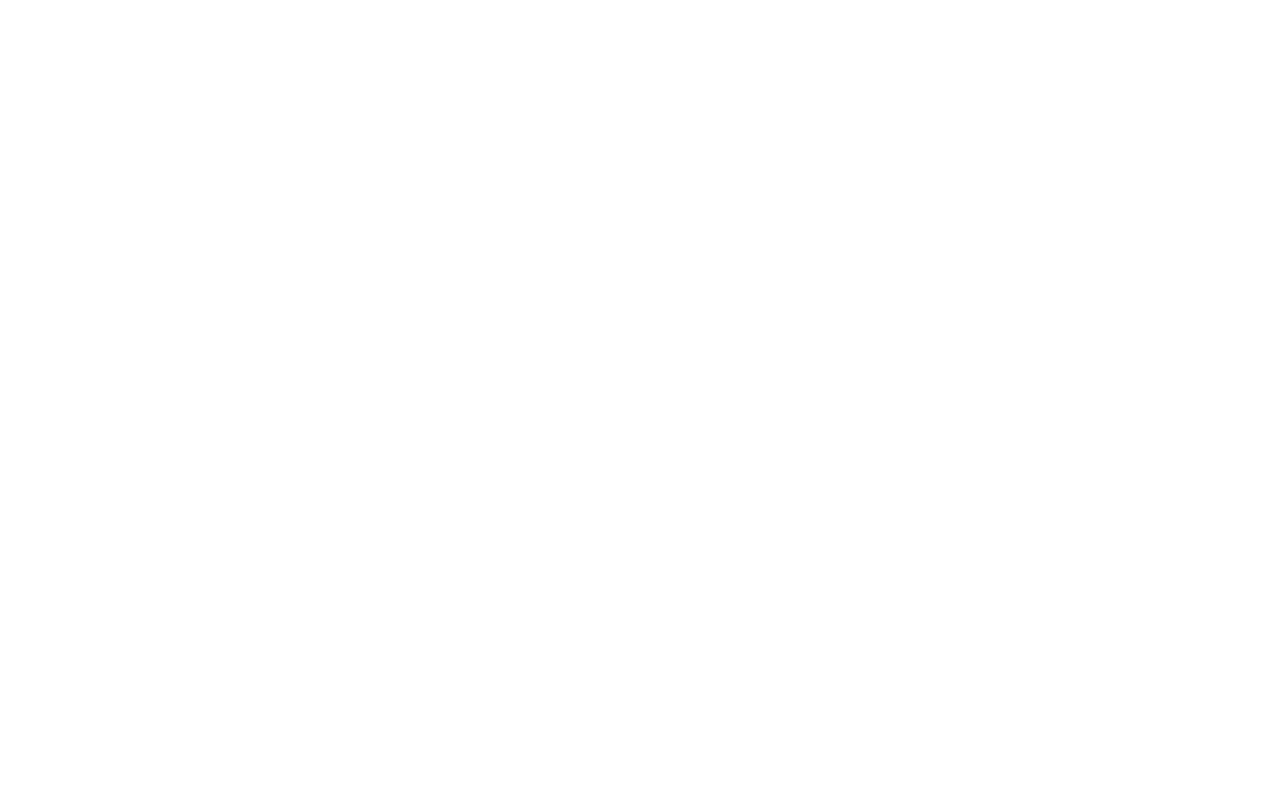
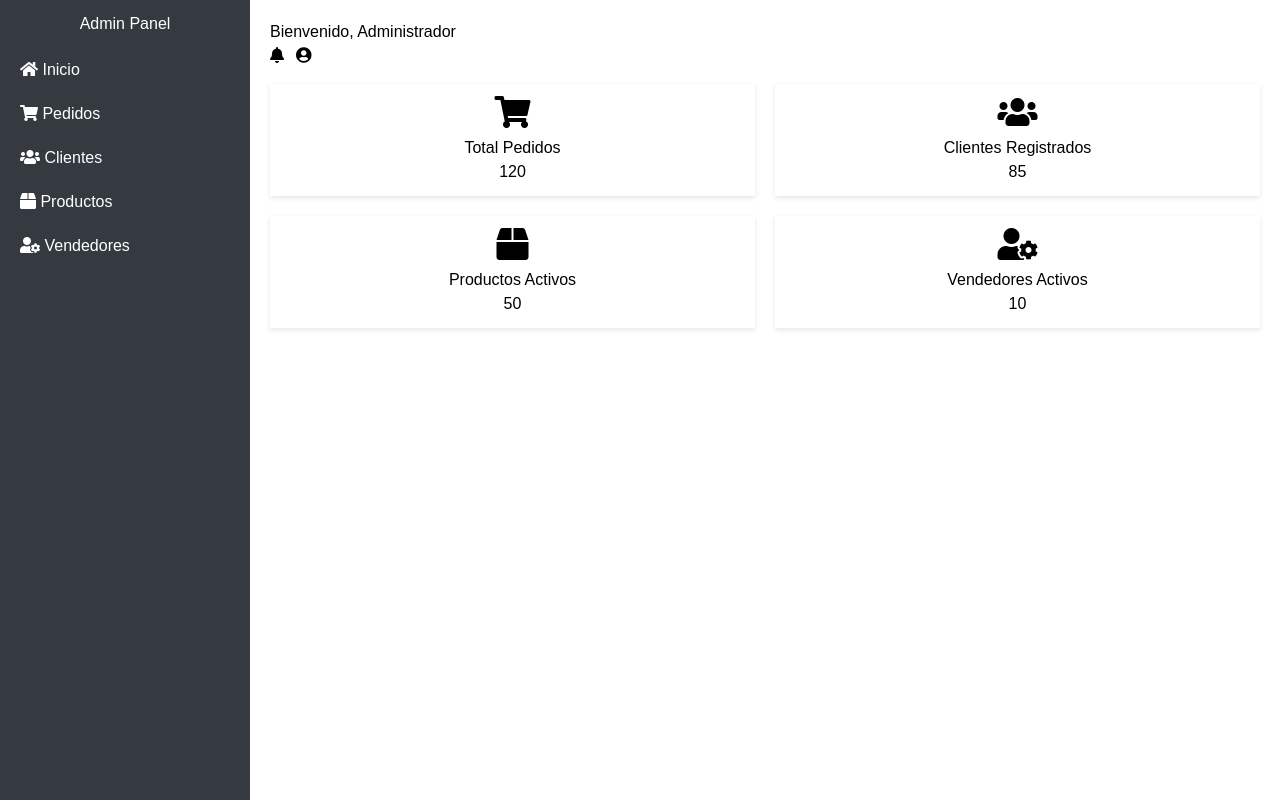
Before and after one commit to PaulCabreraEPN/FRONT-PRIMAS_S.A, a React (Vite) app: page /dashboard in a window 1280 px wide. Before the commit this address had no page. Built offline with nearby package versions, Linux system fonts and the light colour scheme; sample sign-in values are in the browser's storage.

Commit message:
dashboard y ruteo

```diff
--- a/index.html
+++ b/index.html
@@ -9,5 +9,6 @@
   <body >
     <div id="root" ></div>
     <script type="module" src="/src/main.jsx"></script>
+    <link href="https://cdnjs.cloudflare.com/ajax/libs/font-awesome/5.15.4/css/all.min.css" rel="stylesheet">
   </body>
 </html>
--- a/src/app.jsx
+++ b/src/app.jsx
@@ -1,27 +1,42 @@
 import React from 'react';
-import './app.css'
-import {BrowserRouter,Routes,Route} from 'react-router-dom'
-import Login from './pages/Login'
-import Auth from './layout/Auth'
+import './app.css';
+import { BrowserRouter, Routes, Route } from 'react-router-dom';
+import Login from './pages/Login';
+import Auth from './layout/Auth';
 import LoadingPage from './pages/LoadingPage';
 import Register from './pages/Register';
 import Forgot from './pages/Forgot';
+import { PrivateRoute } from './routes/PrivateRoutes';
+import Main from './pages/main';
+import Dashboard from './layout/Dasboard';
 
-function App(){
-    return(
-        <>
+
+function App() {
+    return (
         <BrowserRouter>
             <Routes>
-                <Route index element = {<LoadingPage/>}/>
-                <Route path='/' element={<Auth/>}>
-                    <Route path='login' element={<Login/>}/>
-                    <Route path='register' element={<Register/>}/>
-                    <Route path='recovery-account' element={<Forgot/>}/>
+                {/* Rutas públicas */}
+                <Route index element={<LoadingPage />} />
+                <Route path="/" element={<Auth />}>
+                    <Route path="login" element={<Login />} />
+                    <Route path="recovery-account" element={<Forgot />} />
+                </Route>
+
+                {/* Rutas protegidas */}
+                <Route
+                    path="dashboard/*"
+                    element={
+                        <PrivateRoute>
+                            <Dashboard />
+                        </PrivateRoute>
+                    }
+                >
+                    <Route index element={<Main />} />
+                    <Route path="sellers/register" element={<Register />} />
                 </Route>
             </Routes>
         </BrowserRouter>
-        </>
-    )
+    );
 }
 
-export default App
+export default App;
--- /dev/null
+++ b/src/layout/Dasboard.jsx
@@ -0,0 +1,65 @@
+import React from "react";
+import { Outlet } from "react-router-dom";
+
+const Dashboard = () => {
+
+    return (
+        <div>
+            <style>
+                {`
+                    body {
+                        font-family: Arial, sans-serif;
+                    }
+                    .sidebar {
+                        height: 100vh;
+                        position: fixed;
+                        width: 250px;
+                        background-color: #343a40;
+                        color: white;
+                    }
+                    .sidebar a {
+                        color: white;
+                        text-decoration: none;
+                        padding: 10px 20px;
+                        display: block;
+                    }
+                    .sidebar a:hover {
+                        background-color: #495057;
+                    }
+                    .main-content {
+                        margin-left: 250px;
+                        padding: 20px;
+                    }
+                    .card {
+                        box-shadow: 0 2px 5px rgba(0, 0, 0, 0.1);
+                    }
+                `}
+            </style>
+
+            <div className="sidebar">
+                <h3 className="text-center py-3">Admin Panel</h3>
+                <a href={`/dashboard`}><i className="fas fa-home"></i> Inicio</a>
+                <a href={`/dashboard/orders`}><i className="fas fa-shopping-cart"></i> Pedidos</a>
+                <a href={`/dashboard/clients`}><i className="fas fa-users"></i> Clientes</a>
+                <a href={`/dashboard/products`}><i className="fas fa-box"></i> Productos</a>
+                <a href={`/dashboard/sellers`}><i className="fas fa-user-cog"></i> Vendedores</a>
+            </div>
+
+            <div className="main-content">
+                {/* Encabezado */}
+                <div className="d-flex justify-content-between align-items-center mb-4">
+                    <h1>Bienvenido, Administrador</h1>
+                    <div>
+                        <i className="fas fa-bell me-3"></i>
+                        <i className="fas fa-user-circle"></i>
+                    </div>
+                </div>
+                <Outlet></Outlet>
+            </div>
+
+
+        </div>
+    );
+}
+
+export default Dashboard
--- a/src/pages/Forgot.jsx
+++ b/src/pages/Forgot.jsx
@@ -34,7 +34,7 @@
 
                 <div className="bg-white flex justify-center items-center w-1/2">
 
-                    <div className="md:w-4/5 sm:w-full">
+                    <div className="md:w-1/2 sm:w-full">
                         {Object.keys(mensaje).length > 0 && <Mensaje tipo={mensaje.tipo}>{mensaje.respuesta}</Mensaje>}
                         <div className='flex'>
                             <div className="hidden sm:block bg-[url('/images/mainlogo.png')] bg-no-repeat bg-center bg-contain h-48 w-48 sm:h-14 sm:w-12">
--- /dev/null
+++ b/src/pages/Main.jsx
@@ -0,0 +1,35 @@
+const Main = () => {
+    return (
+        <div
+            style={{
+                display: "grid",
+                gridTemplateColumns: "1fr 1fr", // Dos columnas iguales
+                gap: "20px", // Espaciado entre elementos
+            }}
+        >
+            <div className="card text-center p-3">
+                <i className="fas fa-shopping-cart fa-2x mb-2"></i>
+                <h5>Total Pedidos</h5>
+                <p className="fs-4">120</p>
+            </div>
+            <div className="card text-center p-3">
+                <i className="fas fa-users fa-2x mb-2"></i>
+                <h5>Clientes Registrados</h5>
+                <p className="fs-4">85</p>
+            </div>
+            <div className="card text-center p-3">
+                <i className="fas fa-box fa-2x mb-2"></i>
+                <h5>Productos Activos</h5>
+                <p className="fs-4">50</p>
+            </div>
+            <div className="card text-center p-3">
+                <i className="fas fa-user-cog fa-2x mb-2"></i>
+                <h5>Vendedores Activos</h5>
+                <p className="fs-4">10</p>
+            </div>
+        </div>
+    );
+
+}
+
+export default Main
--- a/src/pages/Register.jsx
+++ b/src/pages/Register.jsx
@@ -46,9 +46,9 @@
     }
 
     return(
-        <div className="flex h-screen">
-            <div className="bg-white flex justify-center items-center w-1/2">
-                <div className="md:w-4/5 sm:w-full">
+        <div className="flex">
+            <div className="bg-white flex justify-center items-center w-full">
+                <div className="md:w-1/2">
                 {Object.keys(mensaje).length > 0 && <Mensaje tipo={mensaje.tipo}>{mensaje.respuesta}</Mensaje>}
                     <form onSubmit={handleSubmit}>
                         <div className="mb-3">
@@ -100,10 +100,6 @@
                     </form>
                 </div>
             </div>
-            <div className="w-1/2 h-screen bg-[url('/images/atlaslogin.jpg')]
-            bg-no-repeat bg-cover bg-center sm:block hidden
-            ">
-            </div>
         </div>
     )
 }
--- /dev/null
+++ b/src/routes/PrivateRoutes.jsx
@@ -0,0 +1,8 @@
+import { Navigate } from 'react-router-dom';
+
+export const PrivateRoute = ({ children }) =>
+{
+    const autenticado = localStorage.getItem('token')
+
+    return (autenticado) ? children : <Navigate to='/login' />
+}
```
Also changed, not shown: 1 other file (tests, documents, lock files or other folders).
